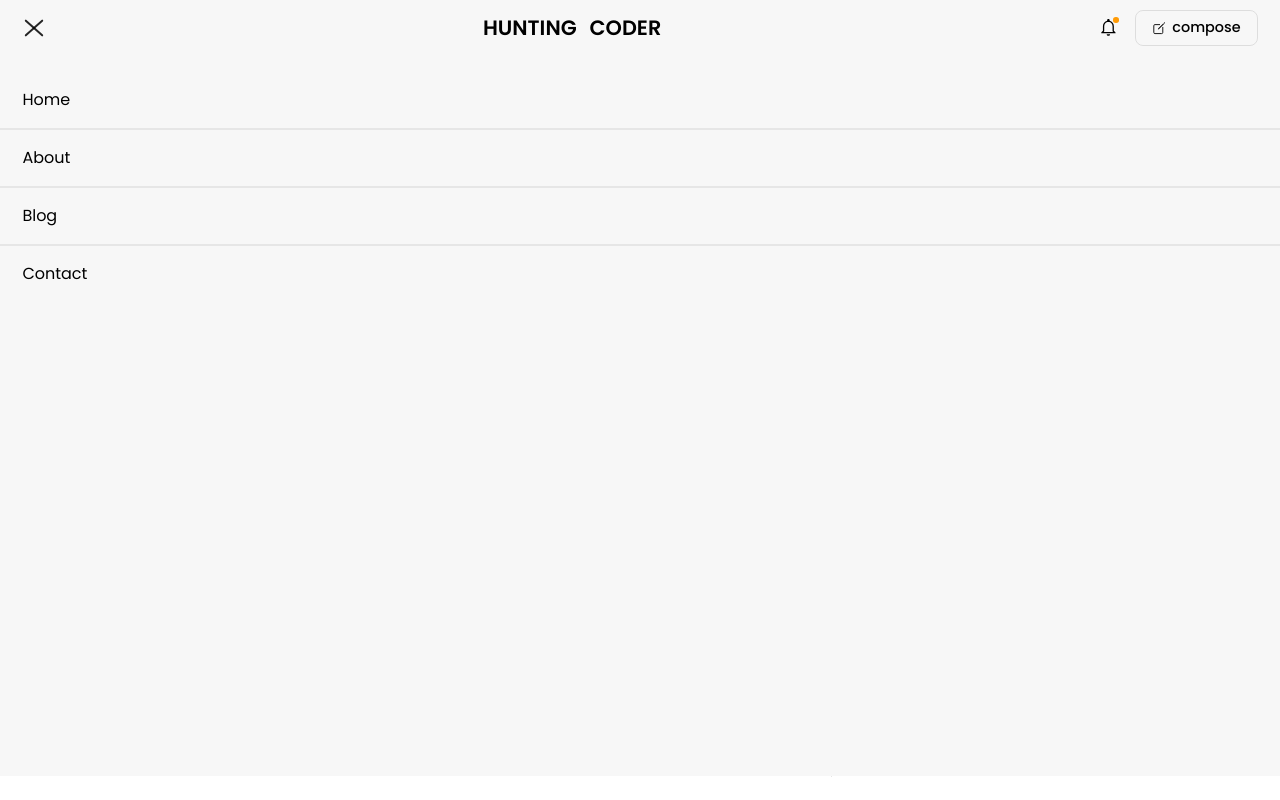
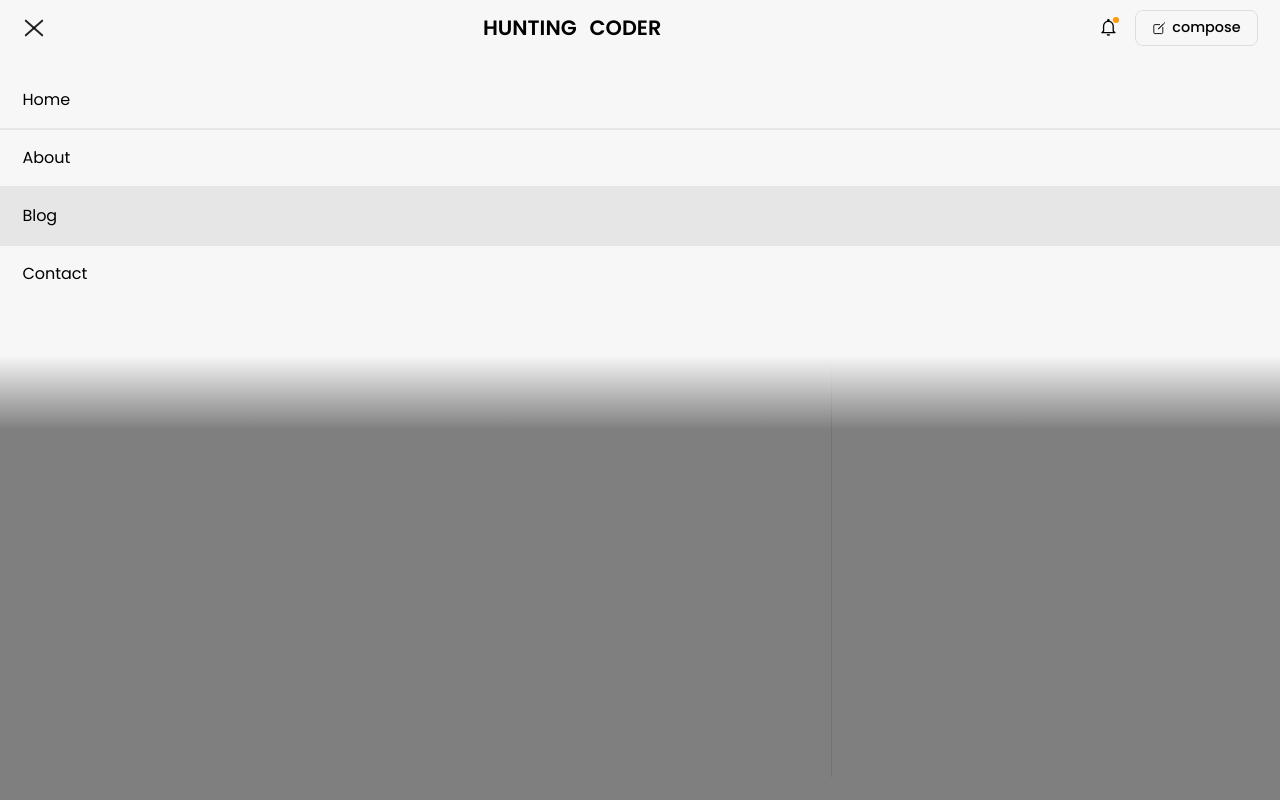
Before and after one commit to souravnub/NextJS-toutorials, a Next.js app: page / in a window 1280 px wide. Both pictures are taken after a click on the button "Menu". Built offline with nearby package versions, Linux system fonts and the light colour scheme; grey boxes are pictures that could not be loaded.

Commit message:
added body overlay feature

```diff
--- /dev/null
+++ b/components/body overlay/BodyOverlay.js
@@ -0,0 +1,32 @@
+import React, { useEffect, useRef } from "react";
+import styles from "./bodyOverlay.module.css";
+
+const BodyOverlay = ({ onClick, isShown }) => {
+    const bodyOverlayRef = useRef(null);
+
+    useEffect(() => {
+        const bodyOverlay = bodyOverlayRef.current;
+        const onAnimationEnd = () => {
+            bodyOverlay.setAttribute("data-state", "hidden");
+        };
+
+        if (!isShown) {
+            bodyOverlay.addEventListener("animationend", onAnimationEnd);
+        }
+        return () =>
+            bodyOverlay.removeEventListener("animationend", onAnimationEnd);
+    }, [isShown]);
+
+    return (
+        <div
+            ref={bodyOverlayRef}
+            aria-hidden="true"
+            onClick={onClick}
+            className={styles.bodyOverlay}
+            data-state={isShown ? "shown" : "hidding"}>
+            <span className="sr-only">overlay</span>
+        </div>
+    );
+};
+
+export default BodyOverlay;
--- /dev/null
+++ b/components/body overlay/bodyOverlay.module.css
@@ -0,0 +1,36 @@
+.bodyOverlay {
+    background-color: rgba(0 0 0 / 0.5);
+    position: fixed;
+    inset: 0;
+
+    z-index: calc(var(--z-index-nav) - 5);
+}
+
+.bodyOverlay[data-state="shown"] {
+    animation: showBodyOverlay 250ms ease-in-out forwards;
+    display: block;
+}
+.bodyOverlay[data-state="hidding"] {
+    animation: hideBodyOverlay 250ms ease-in-out forwards;
+    display: block;
+}
+.bodyOverlay[data-state="hidden"] {
+    display: none;
+}
+
+@keyframes showBodyOverlay {
+    0% {
+        opacity: 0;
+    }
+    100% {
+        opacity: 1;
+    }
+}
+@keyframes hideBodyOverlay {
+    0% {
+        opacity: 1;
+    }
+    100% {
+        opacity: 0;
+    }
+}
--- a/components/nav/Nav.js
+++ b/components/nav/Nav.js
@@ -4,6 +4,7 @@ import { IoMdNotificationsOutline } from "react-icons/io";
 import styles from "./nav.module.css";
 import Link from "next/link";
 import { useState } from "react";
+import BodyOverlay from "../body overlay/BodyOverlay";
 
 const Nav = () => {
     const [isNavOpen, setIsNavOpen] = useState(false);
@@ -18,9 +19,26 @@ const Nav = () => {
 
     const handleToggleNav = () => {
         // setIsNavOpen((prev) => !prev);
+        if (isNavOpen) {
+            closeNav();
+        } else {
+            openNav();
+        }
+    };
 
+    const handleBodyOverlayClick = () => {
+        closeNav();
+    };
+
+    function openNav() {
         const navigationMenu = navigationMenuRef.current;
-        if (isNavOpen) {
+        document.body.style.overflow = "hidden";
+        navigationMenu.setAttribute("data-state", "opened");
+        setIsNavOpen(true);
+    }
+    function closeNav() {
+        const navigationMenu = navigationMenuRef.current;
+        document.body.style.overflow = "auto";
         navigationMenu.setAttribute("data-state", "closing");
         navigationMenuRef.current.addEventListener(
             "animationend",
@@ -30,13 +48,12 @@ const Nav = () => {
             { once: true }
         );
         setIsNavOpen(false);
-        } else {
-            navigationMenu.setAttribute("data-state", "opened");
-            setIsNavOpen(true);
     }
-    };
 
     return (
+        <>
+            <BodyOverlay onClick={handleBodyOverlayClick} isShown={isNavOpen} />
+
             <nav
                 className={styles.nav}
                 ref={navRef}
@@ -101,6 +118,7 @@ const Nav = () => {
                     </li>
                 </ul>
             </nav>
+        </>
     );
 };
 
--- a/components/nav/nav.module.css
+++ b/components/nav/nav.module.css
@@ -52,12 +52,10 @@
 }
 
 .hammenuClose > :global(.line:nth-of-type(1)) {
-    transform: none;
-    rotate: 42deg;
+    transform: rotate(42deg);
 }
 .hammenuClose > :global(.line:nth-of-type(2)) {
-    transform: none;
-    rotate: -42deg;
+    transform: rotate(-42deg);
 }
 
 .navUtilitiesContainer {
@@ -99,9 +97,15 @@
 }
 
 .navigation_menu {
-    height: 90vh;
+    margin: 0;
+    padding: 0;
     overflow: auto;
-    background: var(--clr-primary-200);
+
+    background: linear-gradient(
+        to bottom,
+        var(--clr-primary-200) 80%,
+        transparent
+    );
 
     position: absolute;
     inset-inline: 0;
@@ -116,16 +120,23 @@
     padding-block: var(--padding-lg);
 
     transform: translateY(100%);
+    padding-block-end: 8rem;
     z-index: -1;
 }
 .navigation_menu > * + * {
     border-top: var(--clr-primary-400) 2px solid;
 }
+
 .navigation_menu a {
     display: inline-block;
     min-width: 100%;
     padding: var(--padding-lg) var(--padding-xl);
+    transition: background-color 250ms ease;
 }
+.navigation_menu a:hover {
+    background-color: var(--clr-primary-400);
+}
+
 .navigation_menu :global(.mobile-only) {
     display: none;
 }
--- a/styles/globals.css
+++ b/styles/globals.css
@@ -52,10 +52,9 @@ dd {
 }
 
 /* Remove list styles on ul, ol elements with a list role, which suggests default styling will be removed */
-:where(ul[role="list"], ol[role="list"]) {
+ul[role="list"],
+ol[role="list"] {
     list-style: none;
-    margin: 0;
-    padding: 0;
 }
 
 /* Set core root defaults */
```
Lines whose indentation alone changed are shown as unchanged.
